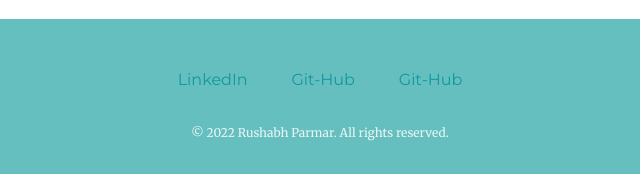
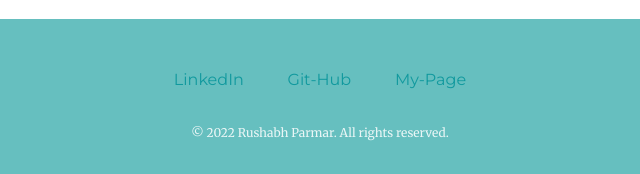
Before and after one commit to Rushabh-19/my-site, a plain HTML site: page index.html in a window 1280 px wide. Shown: the part 2792-2966 px from the top of the page, 320-960 px from the left. Drawn offline with Linux system fonts and the light colour scheme.

Commit message:
line 76
changed text to My-Page

```diff
--- a/index.html
+++ b/index.html
@@ -73,7 +73,7 @@
   <div class="bottom-container">
     <a class="footer-link" href="https://www.linkedin.com/in/rushabh-parmar-3a2356208" target="_blank">LinkedIn</a>
     <a class="footer-link" href="https://github.com/Rushabh-19" target="_blank">Git-Hub</a>
-    <a class="footer-link" href="https://rushabh-19.github.io/rushabh-parmar" target="_blank">Git-Hub</a>
+    <a class="footer-link" href="https://rushabh-19.github.io/rushabh-parmar" target="_blank">My-Page</a>
     <p class="copyright">© 2022 Rushabh Parmar. All rights reserved.</p>
   </div>
   </body>
```
